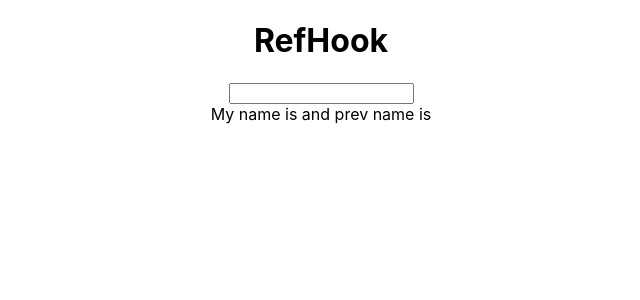
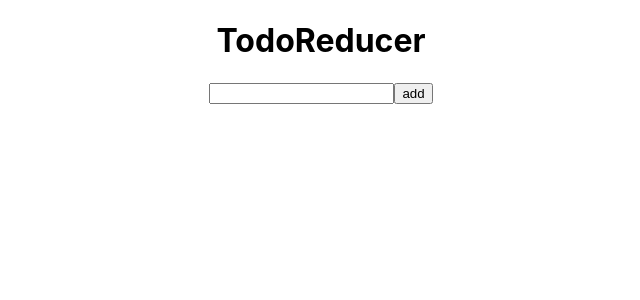
Before and after one commit to ritikj27/react-hooks, a React (Create React App) app: page / in a window 1280 px wide. Shown: the top 300 px of the page, without its empty margins (319-959 px from the left). Built offline with nearby package versions, Linux system fonts and the light colour scheme.

Commit message:
todo app with useReducer

```diff
--- a/src/App.js
+++ b/src/App.js
@@ -2,12 +2,16 @@ import logo from './logo.svg';
 import './App.css';
 import MemoHook from './components/MemoHook';
 import RefHook from './components/RefHook';
+import ReducerHook from './components/ReducerHook';
+import TodoReducer from './components/TodoReducer';
 
 function App() {
   return (
     <div className="App">
      {/* <MemoHook/> */}
-     <RefHook />
+     {/* <RefHook /> */}
+     {/* <ReducerHook/> */}
+     <TodoReducer />
     </div>
   );
 }
--- /dev/null
+++ b/src/components/ReducerHook.js
@@ -0,0 +1,31 @@
+import React, { useReducer, useState } from "react";
+
+const ACTIONS = {
+    INC:'increment',
+    DEC:'decrement'
+}
+
+function reducer(state,action){
+    switch(action.type){
+        case ACTIONS.INC :
+            return {count:state.count + 1}
+        case ACTIONS.DEC :
+            return {count:state.count - 1}
+    }
+}
+
+function ReducerHook() {
+
+const [state,dispatch] = useReducer(reducer,{count:0})
+
+  return (
+    <div>
+      <h2>Select a value:</h2>
+      <button onClick={()=>dispatch({type:ACTIONS.INC})}>+</button>
+      <div>{state.count}</div>
+      <button onClick={()=>dispatch({type:ACTIONS.DEC})}>-</button>
+    </div>
+  );
+}
+
+export default ReducerHook;
--- /dev/null
+++ b/src/components/TodoReducer.js
@@ -0,0 +1,82 @@
+// 1.) UseReducer hook gives us an array  of [state,dispatch] same as useState hook and use Reducer itself takes an reducer function , inital state.
+// 2.) Whenver we runs an dispatch function the reducer function get's triggered and with the help of reducer function we can update new state.
+// 3.) Reducer function takes 2 arguments which is the current state and action and the parameter action is used to write the logic based on the dispatch action type.
+// 4.) Dispatch function takes an object (action)  which contains two things action_type the action which we want to perform and also it takes payload which contains all the variables which we want to pass to over reducer function.
+
+import React, { useReducer, useState } from "react";
+
+const ACTIONS = {
+  ADD_TODO: "add todo",
+  DELETE_TODO: "delete todo",
+  TOGGLE_TODO: "toggle-todo",
+};
+
+function reducer(todos, action) {
+  switch (action.type) {
+
+    case ACTIONS.ADD_TODO:
+      return [...todos, newTodo(action.payload)];
+
+    case ACTIONS.DELETE_TODO:
+      return todos.filter((todo) => todo.id != action.payload);
+
+    case ACTIONS.TOGGLE_TODO:
+      return todos.map((todo) => {
+        if (todo.id === action.payload.id) {
+          return { ...todo, completed: !todo.completed };
+        } else {
+          return todo;
+        }
+      });
+  }
+}
+function newTodo(name) {
+  return { id: Date.now(), name: name, completed: false };
+}
+
+function TodoReducer() {
+  const [name, setName] = useState("");
+  const [todos, dispatch] = useReducer(reducer, []);
+  const handleAdd = (e) => {
+    e.preventDefault();
+    dispatch({ type: ACTIONS.ADD_TODO, payload: name });
+    setName("");
+    console.log(todos);
+  };
+  return (
+    <div>
+      <h1>TodoReducer</h1>
+      <form onSubmit={handleAdd}>
+        <input
+          type="text"
+          value={name}
+          onChange={(e) => setName(e.target.value)}
+        />
+        <button>add</button>
+      </form>
+
+      {todos.length > 0 &&
+        todos.map((todo) => (
+          <div key={todo.id} style={{ textDecoration: todo.completed ? 'line-through' : "none" }}>
+            <h1>{todo.name}</h1>
+            <button
+              onClick={() =>
+                dispatch({ type: ACTIONS.DELETE_TODO, payload: todo.id })
+              }
+            >
+              delete
+            </button>
+            <button
+              onClick={() =>
+                dispatch({ type: ACTIONS.TOGGLE_TODO, payload: {id:todo.id} })
+              }
+            >
+              toggle
+            </button>
+          </div>
+        ))}
+    </div>
+  );
+}
+
+export default TodoReducer;
```
